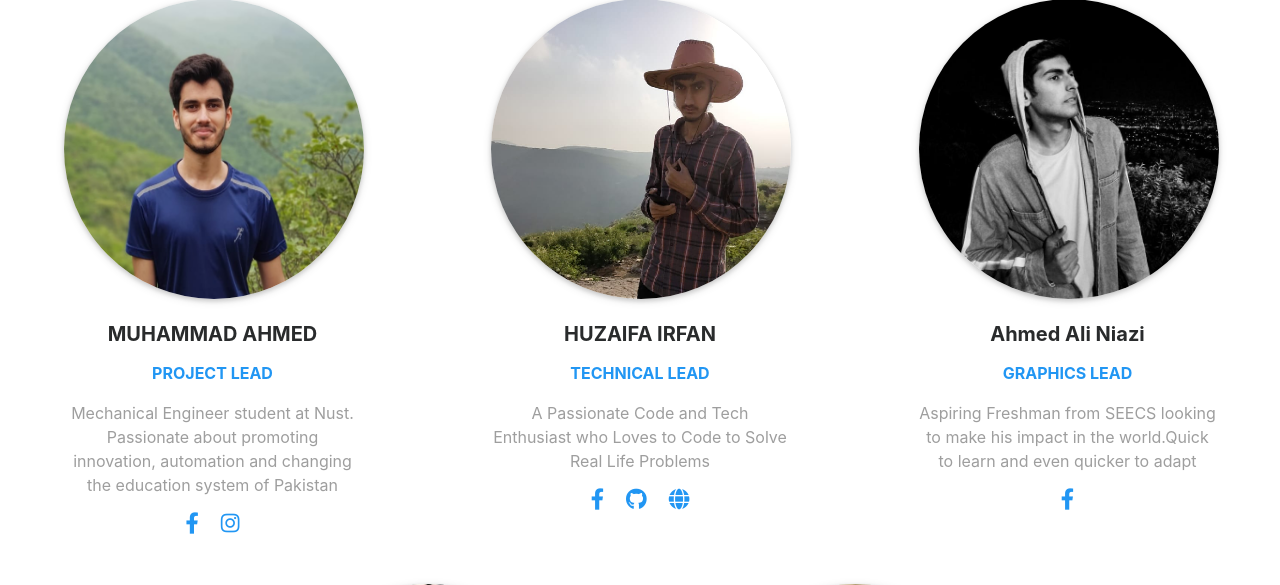
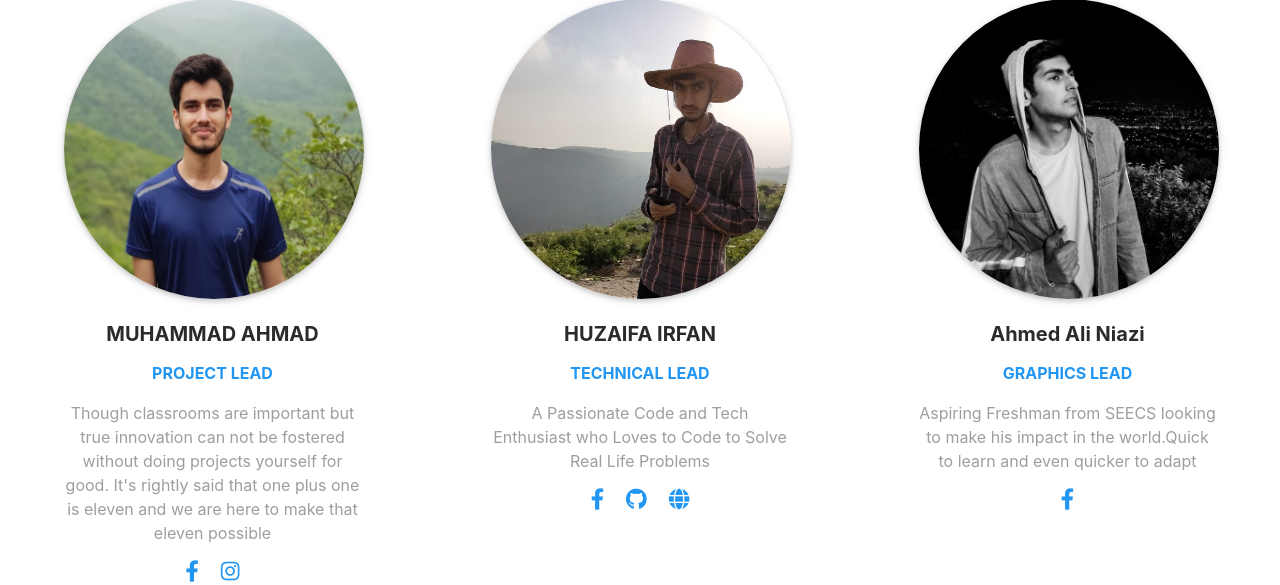
Before and after one commit to HuzaifaIrfan/Collab-Civic-Hackathon-2020, a Django app: page /team in a window 1280 px wide. Shown: the part 347-932 px from the top of the page. Run offline with Django 3.2, Linux system fonts and the light colour scheme; some libraries are stand-ins or nearby versions.

Commit message:
team descr changed

```diff
--- a/templates/Team.html
+++ b/templates/Team.html
@@ -29,9 +29,9 @@
         <img style="height: 300px;width: 300px;" src="/static/team/ahmad.jpg" class="rounded-circle z-depth-1"
           alt="Sample avatar">
       </div>
-      <h5 class="font-weight-bold mt-4 mb-3">MUHAMMAD AHMED</h5>
+      <h5 class="font-weight-bold mt-4 mb-3">MUHAMMAD AHMAD</h5>
       <p class="text-uppercase blue-text"><strong>Project Lead</strong></p>
-      <p class="grey-text">Mechanical Engineer student at Nust. Passionate about promoting innovation, automation and changing the education system of Pakistan</p>
+      <p class="grey-text">Though classrooms are important but true innovation can not be fostered without doing projects yourself for good. It's rightly said that one plus one is eleven and we are here to make that eleven possible</p>
       <ul class="list-unstyled mb-0">
         <!-- Facebook -->
         <a target='_blank' href='https://www.facebook.com/MuhammadAhmad096' class="p-2 fa-lg fb-ic">
@@ -116,7 +116,9 @@
       </div>
       <h5 class="font-weight-bold mt-4 mb-3">MUHAMMAD SAAD</h5>
       <p class="text-uppercase blue-text"><strong>Project Manager</strong></p>
-      <p class="grey-text">Though classrooms are important but true innovation can not be fostered without doing projects yourself for good. It's rightly said that one plus one is eleven and we are here to make that eleven possible</p>
+      <p class="grey-text">
+      Mechanical Engineer student at Nust. Passionate about promoting innovation, automation and changing the education system of Pakistan
+      </p>
       <ul class="list-unstyled mb-0">
         <!-- Facebook -->
         <a target='_blank' href='https://www.facebook.com/profile.php?id=100018202804637' class="p-2 fa-lg fb-ic">
```
Also changed, not shown: static/team/group1.png (deleted), static/team/group2.png (deleted).
